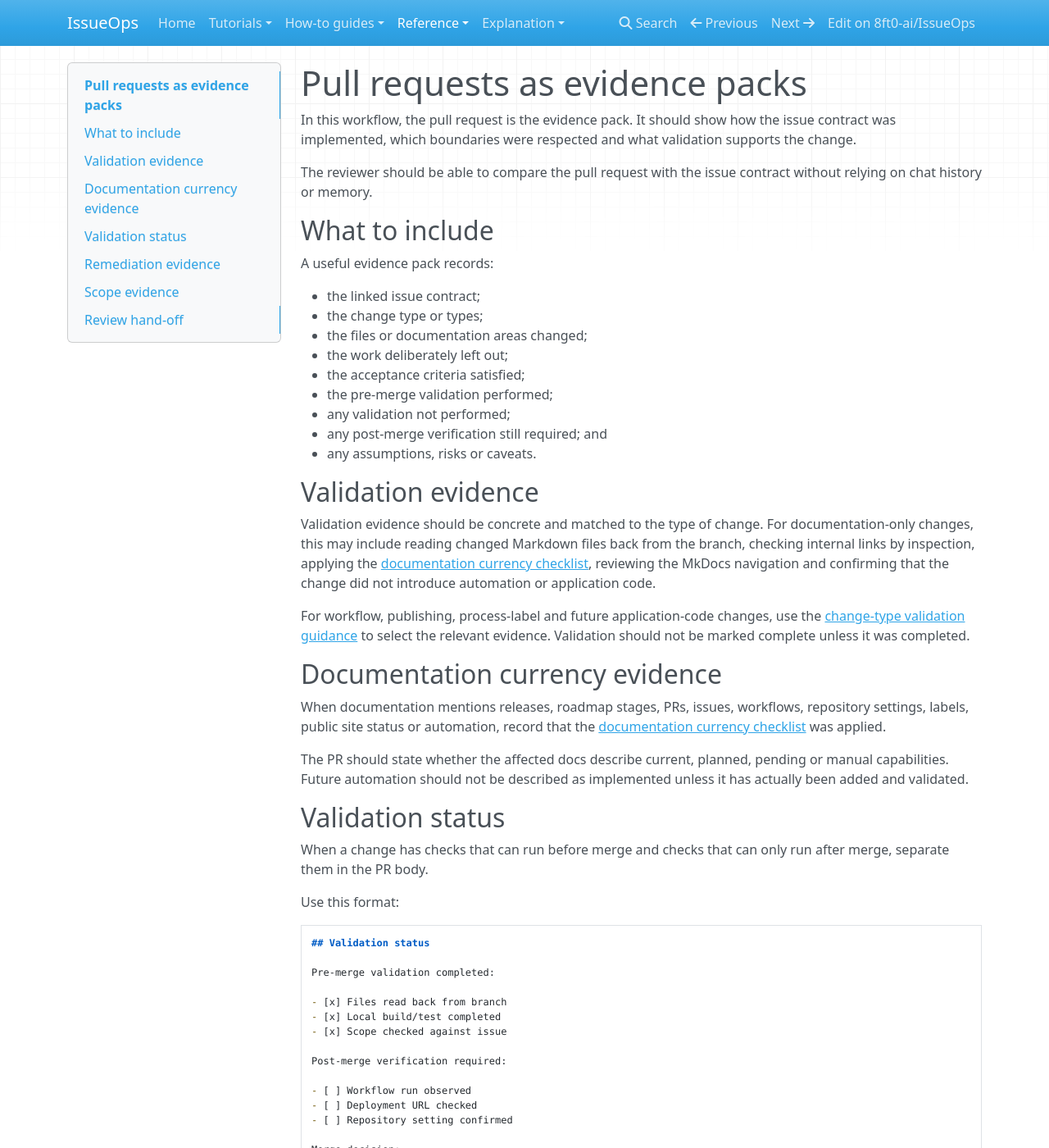
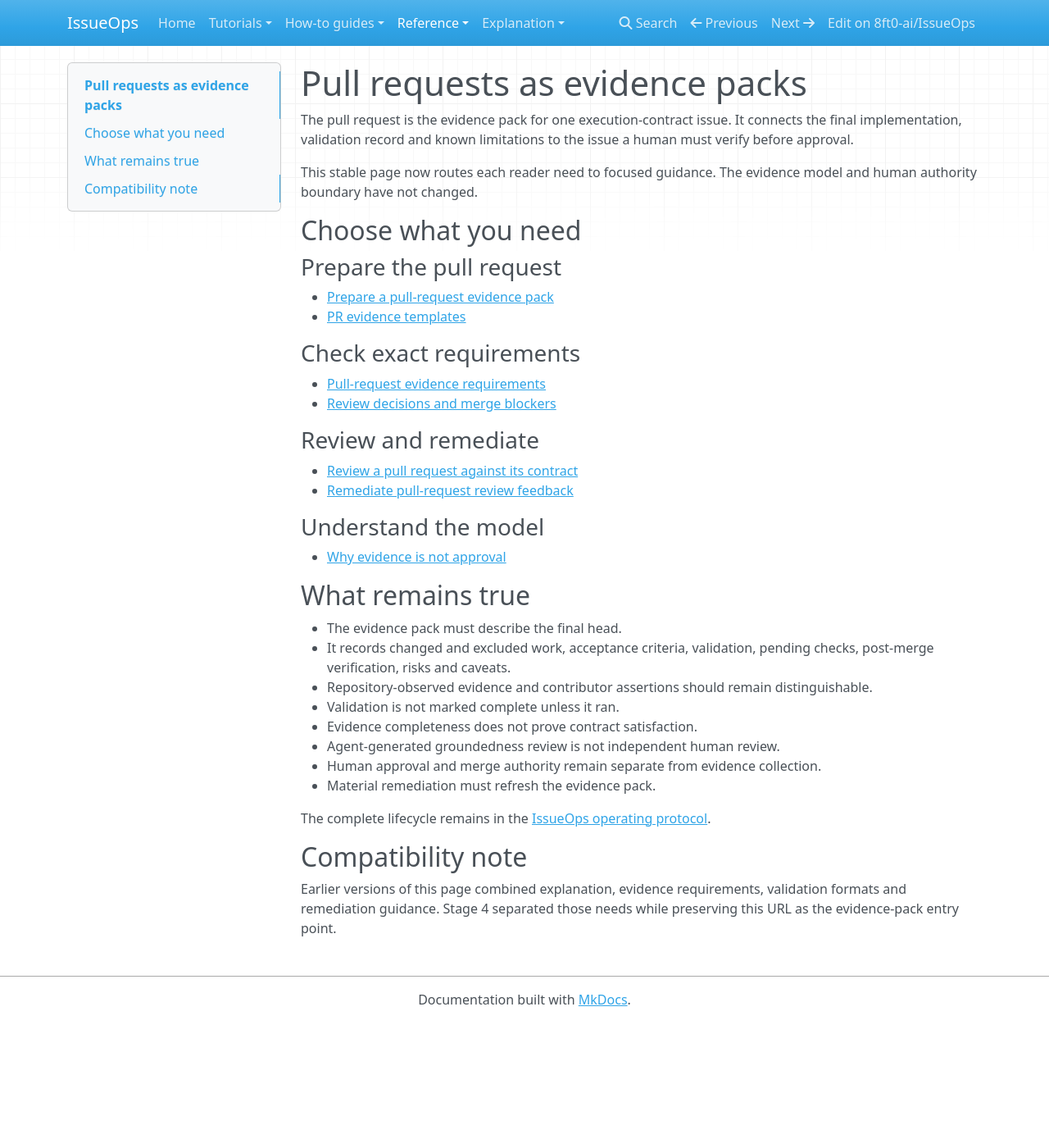
Before and after one commit to 8ft0-ai/IssueOps, an MkDocs documentation site: the page built from docs/pr-evidence-packs.md, in a window 1280 px wide and 1400 px high. Shown: the whole window at 82% size. Built offline with MkDocs 1.6.1, drawn with Linux system fonts in a browser that asks for light colours; nearby versions of some CDN libraries; some of the changed text lies outside the part shown.

Commit message:
Turn PR evidence page into a focused compatibility entry

````diff
--- a/docs/pr-evidence-packs.md
+++ b/docs/pr-evidence-packs.md
@@ -1,97 +1,43 @@
 # Pull requests as evidence packs
 
-In this workflow, the pull request is the evidence pack. It should show how the issue contract was implemented, which boundaries were respected and what validation supports the change.
+The pull request is the evidence pack for one execution-contract issue. It connects the final implementation, validation record and known limitations to the issue a human must verify before approval.
 
-The reviewer should be able to compare the pull request with the issue contract without relying on chat history or memory.
+This stable page now routes each reader need to focused guidance. The evidence model and human authority boundary have not changed.
 
-## What to include
+## Choose what you need
 
-A useful evidence pack records:
+### Prepare the pull request
 
-- the linked issue contract;
-- the change type or types;
-- the files or documentation areas changed;
-- the work deliberately left out;
-- the acceptance criteria satisfied;
-- the pre-merge validation performed;
-- any validation not performed;
-- any post-merge verification still required; and
-- any assumptions, risks or caveats.
+- [Prepare a pull-request evidence pack](how-to/prepare-pr-evidence-pack.md)
+- [PR evidence templates](reference/pr-evidence-templates.md)
 
-## Validation evidence
+### Check exact requirements
 
-Validation evidence should be concrete and matched to the type of change. For documentation-only changes, this may include reading changed Markdown files back from the branch, checking internal links by inspection, applying the [documentation currency checklist](documentation-currency.md), reviewing the MkDocs navigation and confirming that the change did not introduce automation or application code.
+- [Pull-request evidence requirements](reference/pr-evidence-requirements.md)
+- [Review decisions and merge blockers](reference/review-decisions-and-merge-blockers.md)
 
-For workflow, publishing, process-label and future application-code changes, use the [change-type validation guidance](change-type-validation.md) to select the relevant evidence. Validation should not be marked complete unless it was completed.
+### Review and remediate
 
-## Documentation currency evidence
+- [Review a pull request against its contract](how-to/review-pr-against-contract.md)
+- [Remediate pull-request review feedback](how-to/remediate-review-feedback.md)
 
-When documentation mentions releases, roadmap stages, PRs, issues, workflows, repository settings, labels, public site status or automation, record that the [documentation currency checklist](documentation-currency.md) was applied.
+### Understand the model
 
-The PR should state whether the affected docs describe current, planned, pending or manual capabilities. Future automation should not be described as implemented unless it has actually been added and validated.
+- [Why evidence is not approval](explanation/pr-evidence-and-approval.md)
 
-## Validation status
+## What remains true
 
-When a change has checks that can run before merge and checks that can only run after merge, separate them in the PR body.
+- The evidence pack must describe the final head.
+- It records changed and excluded work, acceptance criteria, validation, pending checks, post-merge verification, risks and caveats.
+- Repository-observed evidence and contributor assertions should remain distinguishable.
+- Validation is not marked complete unless it ran.
+- Evidence completeness does not prove contract satisfaction.
+- Agent-generated groundedness review is not independent human review.
+- Human approval and merge authority remain separate from evidence collection.
+- Material remediation must refresh the evidence pack.
 
-Use this format:
+The complete lifecycle remains in the [IssueOps operating protocol](issueops-protocol.md).
 
-```md
-## Validation status
+## Compatibility note
 
-Pre-merge validation completed:
-
-- [x] Files read back from branch
-- [x] Local build/test completed
-- [x] Scope checked against issue
-
-Post-merge verification required:
-
-- [ ] Workflow run observed
-- [ ] Deployment URL checked
-- [ ] Repository setting confirmed
-
-Merge decision:
-
-- Safe to merge with post-merge verification pending / do not merge yet.
-```
-
-Post-merge verification is acceptable only when the implementation is complete, available validation is not failing, the remaining check cannot run before merge or deployment and the PR states exactly what still needs to be verified.
-
-Pending validation should block merge when it is needed to decide whether the issue contract was satisfied, when available validation is failing or when merging would make the evidence pack misleading.
-
-## Remediation evidence
-
-If review remediation changes the PR materially, the evidence pack must remain accurate.
-
-A remediation is material when it changes validation evidence, security or permissions posture, dependency model, deployment behaviour, public documentation claims, files outside the original stated scope, assumptions, caveats or remaining checks.
-
-For material remediation, either update the PR body or post a clearly labelled top-level remediation evidence comment. Minor typo or wording fixes can usually be handled with an inline reply if they do not change meaning, scope, validation or risk.
-
-Use this format when a separate remediation evidence comment is clearer than rewriting the full PR body:
-
-```md
-## Remediation evidence
-
-Review feedback addressed:
-
-- Comment/thread:
-- Change made:
-- Validation rerun:
-- Scope impact:
-
-Final contract check:
-
-- Did the PR still do what was needed?
-- Did the PR still only do what was asked?
-```
-
-Use the [PR review remediation protocol](review-remediation.md) to classify review feedback, apply required fixes, rerun validation and decide whether to reply inline, post a top-level summary or update the PR body.
-
-## Scope evidence
-
-The evidence pack should also record what did not change. This is especially important in the current manual baseline, where the workflow does not include automatic Codex execution, branch protection changes, auto-merge, required status checks for agent work, automatic post-merge verification or application code.
-
-## Review hand-off
-
-A clear evidence pack gives the human reviewer enough information to perform contract verification. The reviewer can then decide whether the pull request fulfilled the issue contract, stayed inside scope and has enough evidence to approve.
+Earlier versions of this page combined explanation, evidence requirements, validation formats and remediation guidance. Stage 4 separated those needs while preserving this URL as the evidence-pack entry point.
````
